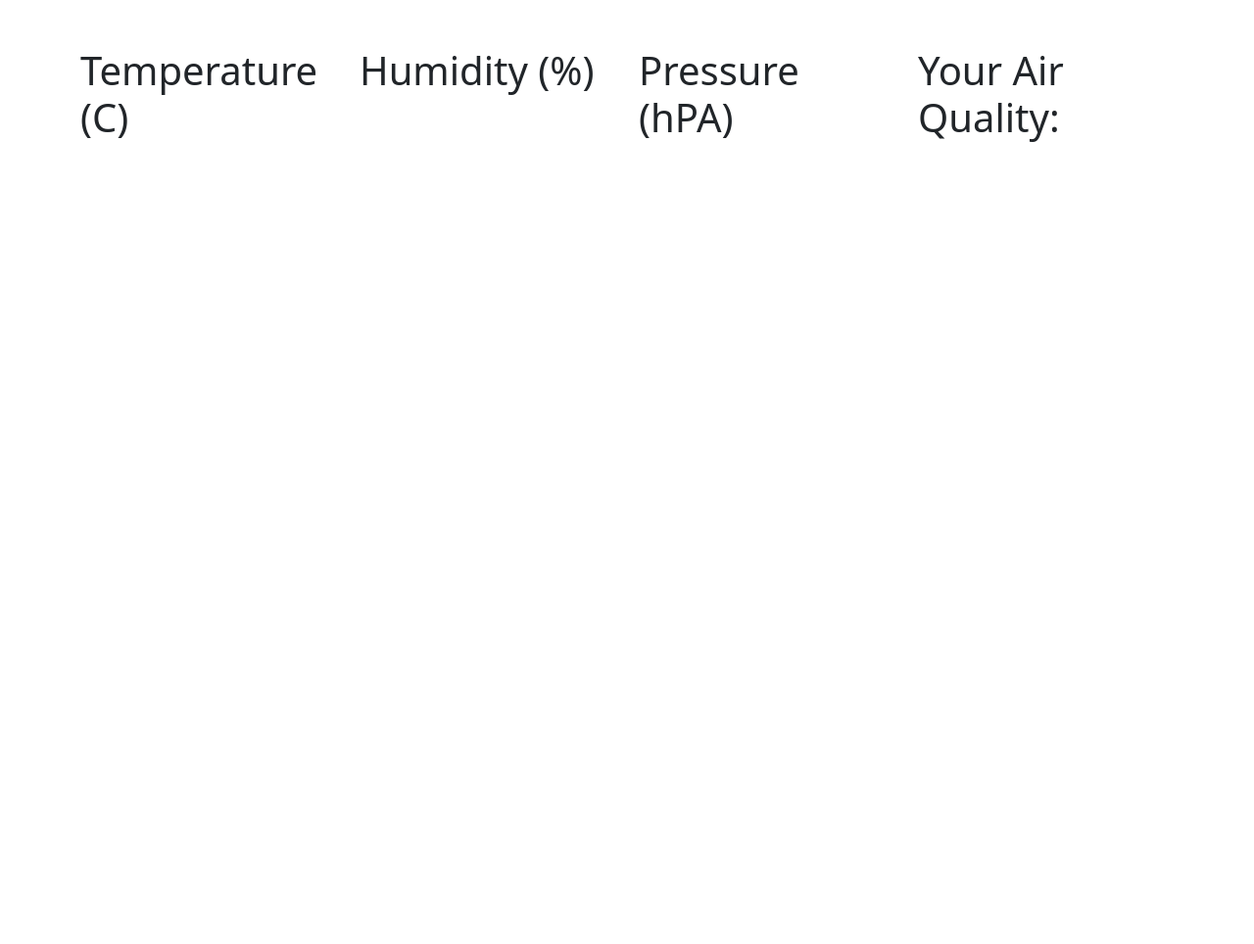
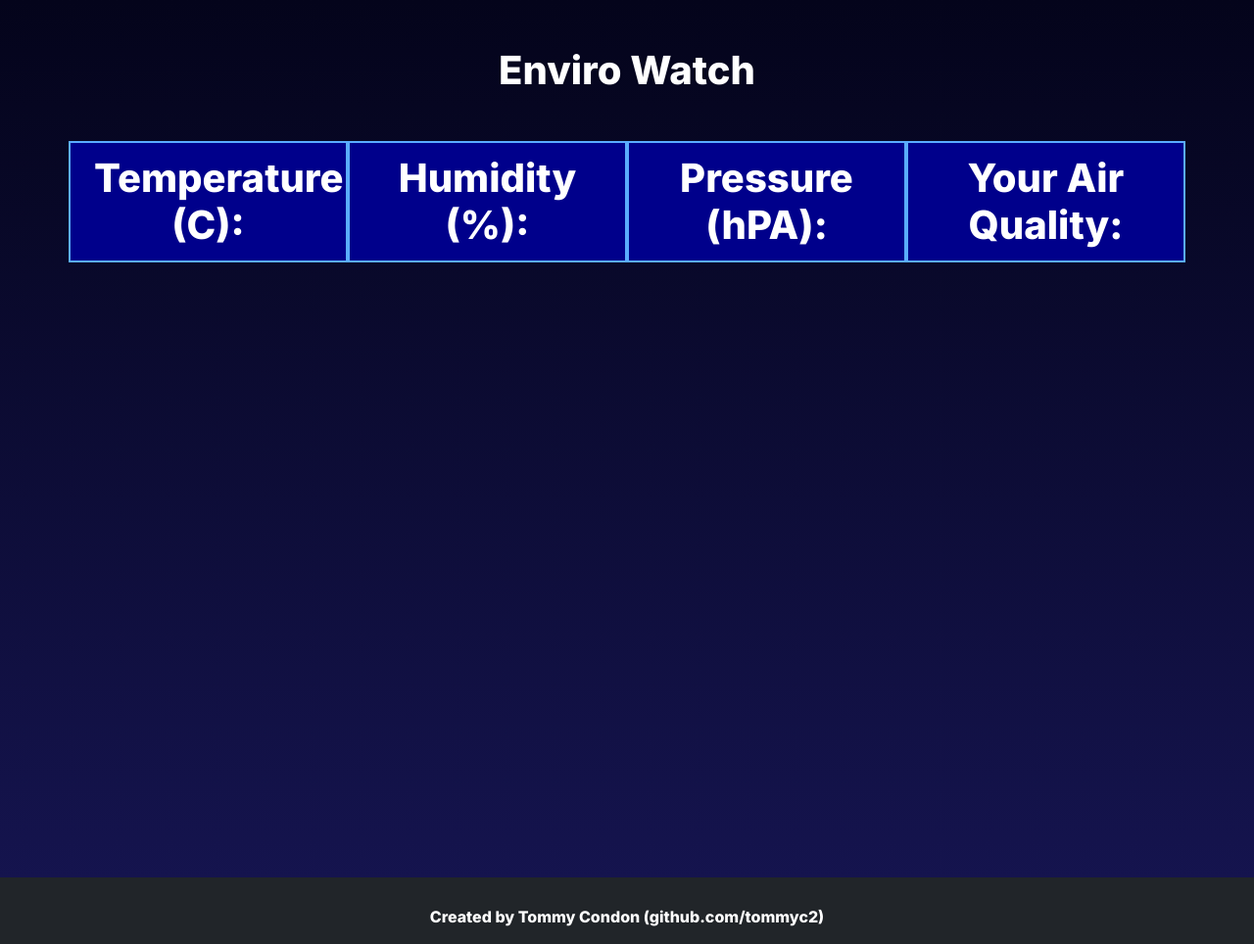
Before and after one commit to tommyc2/Enviro-Watch, a Flask app: page / in a window 1280 px wide. Shown: the whole page at 98% size. Before the commit the page ends 145 px from the top, so only its background shows below. Run offline with Flask 2, Linux system fonts and the light colour scheme; parts of the project's set-up code (start-up, migrations or seed data) failed here and were passed over; some libraries are stand-ins or nearby versions.

Commit message:
Revamp UI components

```diff
--- /dev/null
+++ b/templates/index.css
@@ -0,0 +1,28 @@
+body {
+    background-color: rgb(22, 22, 22);
+    font-family: "Inter", sans-serif;
+    background: rgb(4,4,27);
+    background: linear-gradient(180deg, rgba(4,4,27,1) 0%, rgba(22,21,82,1) 100%);
+    background-repeat: no-repeat;
+    background-size: cover;
+}
+
+.container {
+    height: 100vh;
+    width: 100vw
+}
+
+h1, h2, p {
+    font-weight: 800;
+    color: white;
+    margin: 12px 12px 12px 12px;
+}
+
+#datablock {
+    background-color: darkblue;
+    border: 2px solid rgb(90, 172, 255);
+}
+
+footer.bg-dark-text-center-py-3 {
+    position: fixed;
+}
--- a/templates/index.html
+++ b/templates/index.html
@@ -8,6 +8,8 @@
     <script src="https://cdnjs.cloudflare.com/ajax/libs/jquery/3.5.1/jquery.min.js"></script>
     <script src="https://cdnjs.cloudflare.com/ajax/libs/socket.io/4.7.5/socket.io.min.js"></script>
     <link href="https://cdn.jsdelivr.net/npm/bootstrap@5.3.3/dist/css/bootstrap.min.css" rel="stylesheet" integrity="sha384-QWTKZyjpPEjISv5WaRU9OFeRpok6YctnYmDr5pNlyT2bRjXh0JMhjY6hW+ALEwIH" crossorigin="anonymous">
+    <link href="https://fonts.googleapis.com/css2?family=Inter:wght@100;200;300;400;500;600;700;800;900&display=swap" rel="stylesheet">
+    <link href="index.css" rel="stylesheet">
     <script type="text/javascript" charset="utf-8">
         var socket = io()
 
@@ -34,31 +36,34 @@
 
     <div class="container my-5">
 
-    <div class="row">
+        <div class="col-12 col-md-12 col-lg-12 text-center mb-5">
+            <h1>Enviro Watch</h1>
+        </div>
 
-        <div class="col-12 col-md-6 col-lg-3">
-            <h1 class="sensor-title">Temperature (C)</h1>
+        <div class="row text-center">
+            <div class="col-12 col-md-6 col-lg-3 " id="datablock">
+                <h1 class="sensor-title">Temperature (C):</h1>
                 <h2 id="temp"></h2>
             </div>
-
-        <div class="col-12 col-md-6 col-lg-3">
-            <h1 class="sensor-title">Humidity (%)</h1>
+            <div class="col-12 col-md-6 col-lg-3 "id="datablock">
+                <h1 class="sensor-title">Humidity (%):</h1>
                 <h2 id="humidity"></h2>
             </div>
-
-        <div class="col-12 col-md-6 col-lg-3">
-            <h1 class="sensor-title">Pressure (hPA)</h1>
+            <div class="col-12 col-md-6 col-lg-3 "id="datablock">
+                <h1 class="sensor-title">Pressure (hPA):</h1>
                 <h2 id="pressure"></h2>
             </div>
-
-        <div class="col-12 col-md-6 col-lg-3">
+            <div class="col-12 col-md-6 col-lg-3 "id="datablock">
                 <h1 class="sensor-title">Your Air Quality:</h1>
                 <h2 id="air_quality"></h2>
             </div>
-
+        </div>
     </div>
 
-    </div>
+    <footer class="bg-dark text-center py-3">
+        <p class="mb-0">Created by Tommy Condon (github.com/tommyc2)</p>
+    </footer>
+
 
     <script src="https://cdn.jsdelivr.net/npm/bootstrap@5.3.3/dist/js/bootstrap.bundle.min.js" integrity="sha384-YvpcrYf0tY3lHB60NNkmXc5s9fDVZLESaAA55NDzOxhy9GkcIdslK1eN7N6jIeHz" crossorigin="anonymous"></script>
 </body>
```
Lines whose indentation alone changed are shown as unchanged.
